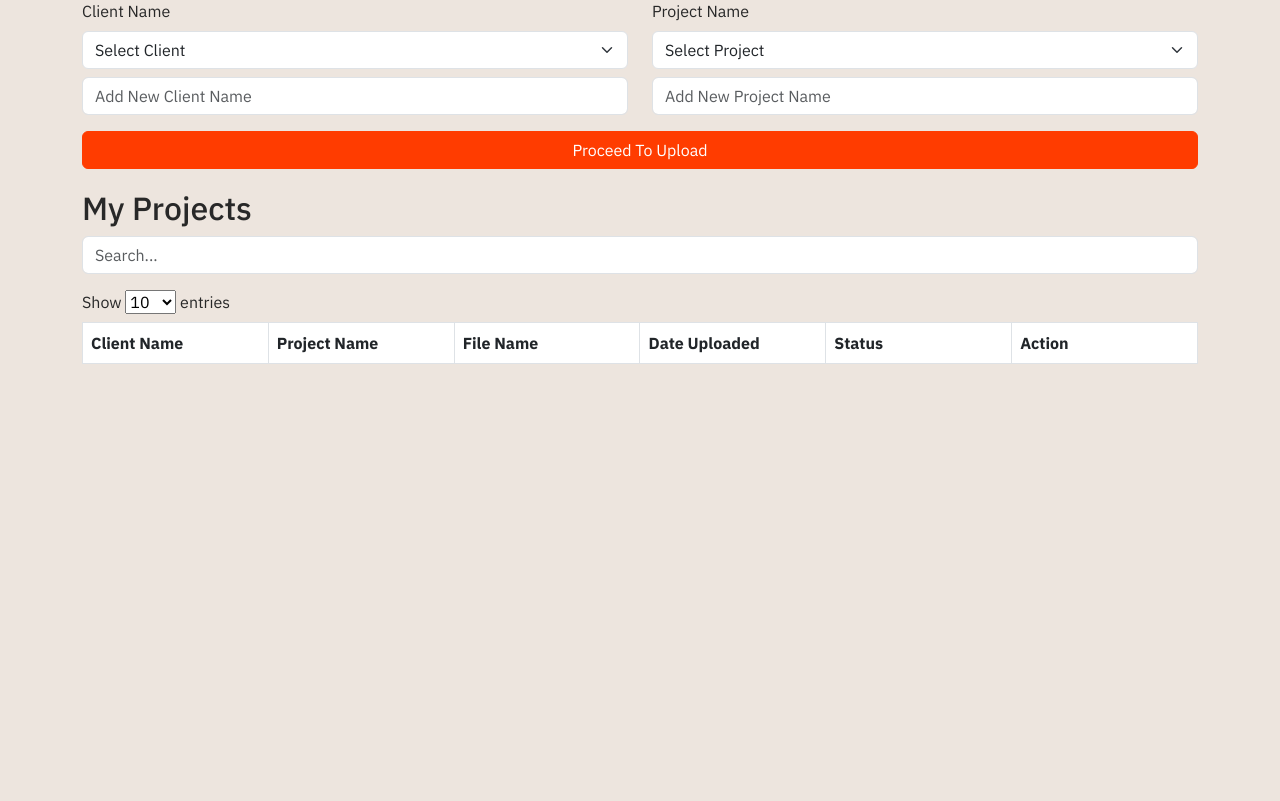
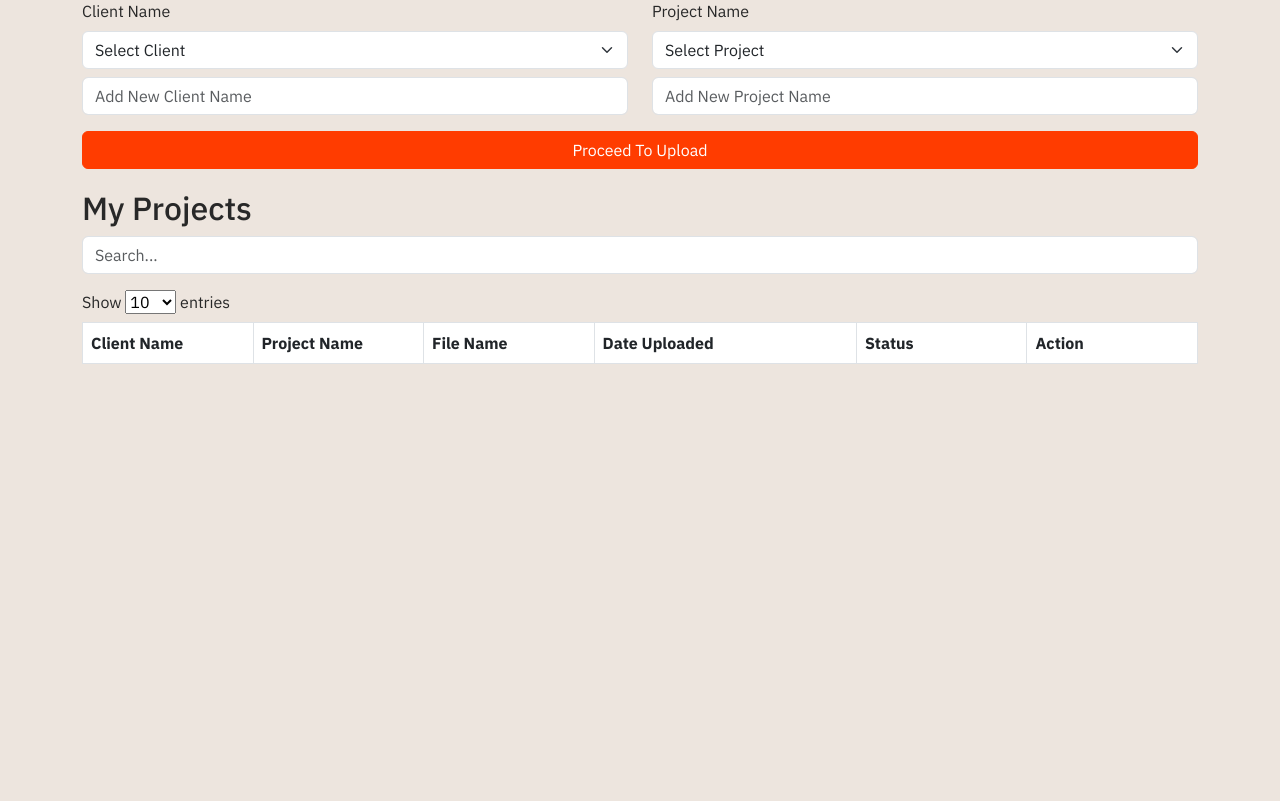
Before and after one commit to Exigent-Mind-Factory/OCRonDemand, a Python web app: template app/templates/projects.html in a window 1280 px wide. Shown: the part 222-1023 px from the top of the page. Run offline with Jinja, Linux system fonts and the light colour scheme; the template is opened without the code that fills it, so the values that code supplies are empty; some libraries are stand-ins or nearby versions.

Commit message:
Updates - Set min-width for date column on project table - Remove set height for table

```diff
--- a/app/templates/base.html
+++ b/app/templates/base.html
@@ -50,6 +50,9 @@
         }
         th {
             min-width: 130px;
+        }
+        th:nth-of-type(4) {
+            min-width: 200px;
         }
         .button-primary {
             background-color: #FF3C00;
--- a/app/templates/projects.html
+++ b/app/templates/projects.html
@@ -48,7 +48,7 @@
                       entries
                   </div>
               </div>
-              <div class="table-responsive" style="height: 60vh; overflow-y: auto;">
+              <div class="table-responsive" style="min-height: 60vh">
                   <table class="table table-bordered" id="projects-table">
                       <thead>
                           <tr>
```
